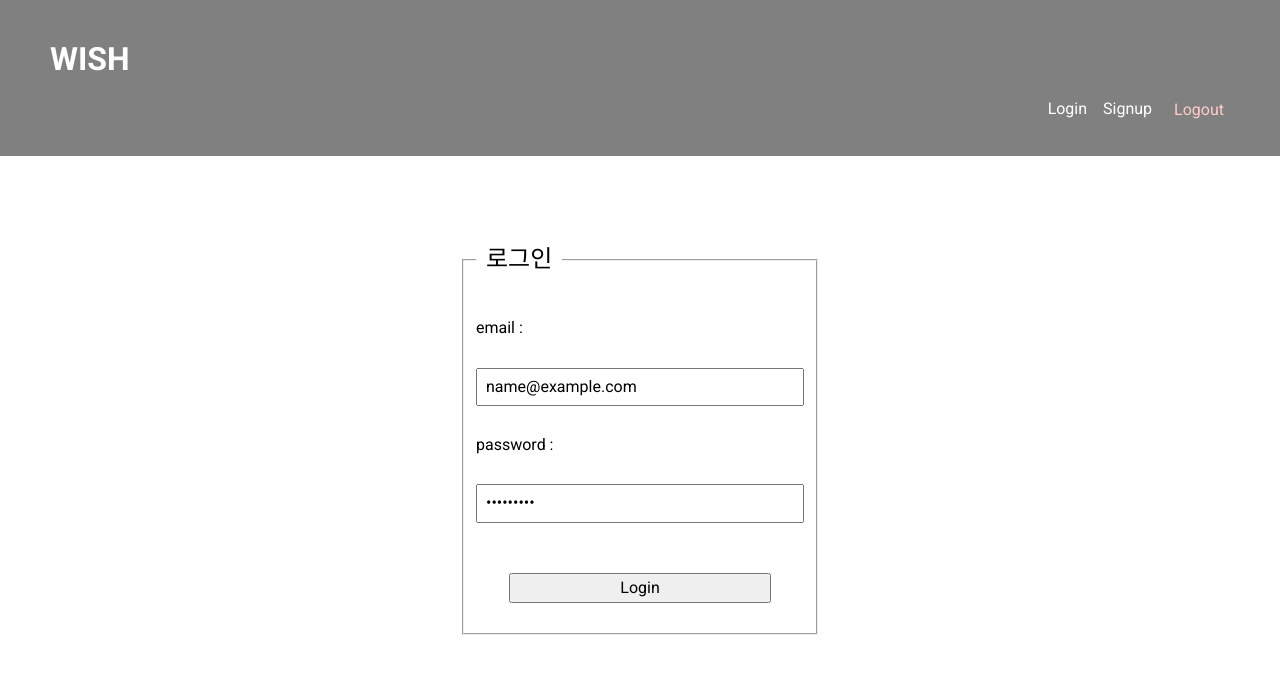
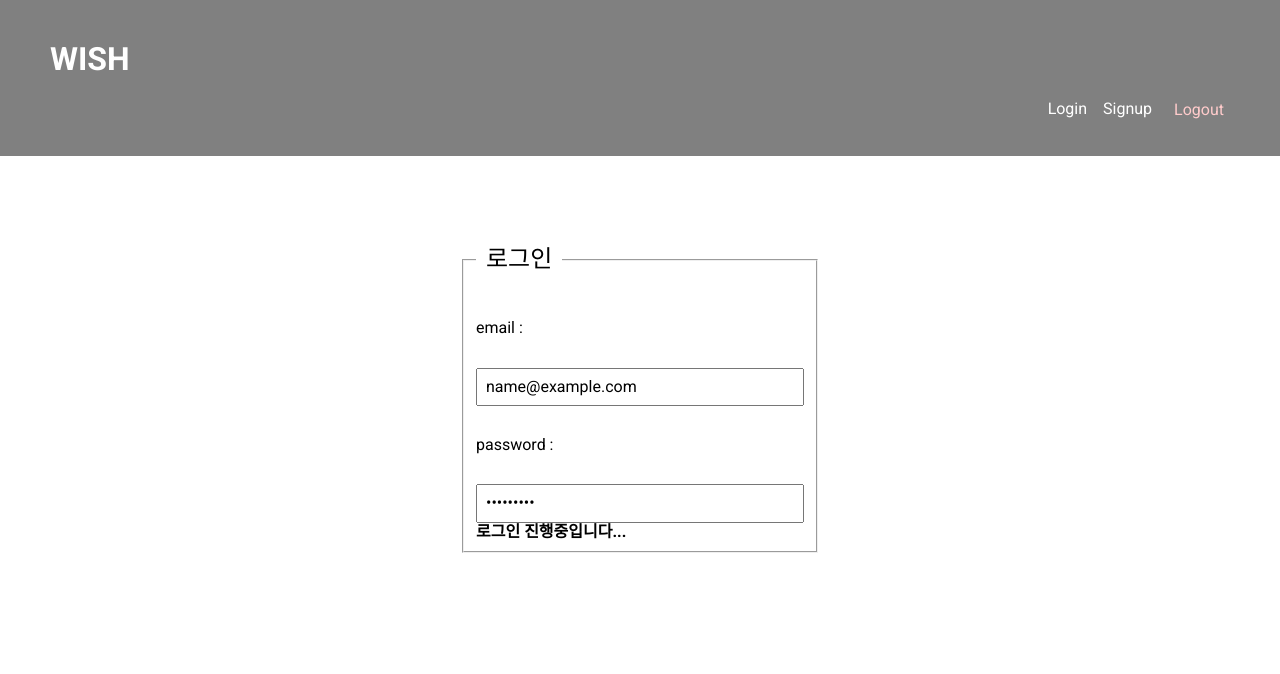
Before and after one commit to waterbinnn/wish-todo, a React (Create React App) app: page /login in a window 1280 px wide. Both pictures are taken after typing "name@example.com", "Sample123" into the empty fields and a click on the button "Login". Shown: the top 674 px of the page. Built offline with nearby package versions, Linux system fonts and the light colour scheme; no server answers; the HTML template or start-up script is replaced by a standard one.

Commit message:
Feature: 로그인 기능 구현

```diff
--- /dev/null
+++ b/src/hooks/useLogin.jsx
@@ -0,0 +1,36 @@
+import { useState } from 'react'
+import { appAuth } from '../firebase/config'
+import { signInWithEmailAndPassword } from 'firebase/auth'
+import { useAuthContext } from './useAuthContext';
+
+export const useLogin = () => {
+    const [error, setError] = useState(null);
+    const [isPending, setIsPending] = useState(false);
+    const { dispatch } = useAuthContext();
+
+    const login = (email, password) => {
+        setError(null);
+        setIsPending(true);
+
+        signInWithEmailAndPassword(appAuth, email, password)
+            .then((userCredential) => {
+                // Loged in
+                const user = userCredential.user;
+                dispatch({ type: 'login', payload: user });
+                setError(null);
+                setIsPending(false);
+
+                if (!user) {
+                    throw new Error('회원가입에 실패했습니다.');
+                }
+
+            })
+            .catch((err) => {
+                setError(err.message);
+                setIsPending(false);
+                console.log(err.message);
+            });
+    }
+
+    return { error, isPending, login }
+}
--- a/src/pages/login/Login.jsx
+++ b/src/pages/login/Login.jsx
@@ -1,10 +1,12 @@
 import { useState } from 'react';
 import styles from './Login.module.css'
+import { useLogin } from '../../hooks/useLogin';
 
 function Login() {
 
   const [email, setEmail] = useState("");
   const [password, setPassword] = useState("");
+  const { error, isPending, login } = useLogin();
 
   const handleData = (e) => {
     if (e.target.type === 'email') {
@@ -16,7 +18,7 @@
 
   const handleSubmit = (e) => {
     e.preventDefault();
-    console.log(email, password)
+    login(email, password);
   }
 
   return (
@@ -29,7 +31,16 @@
         <label htmlFor="myPassword">password : </label>
         <input type="password" id='myPassword' value={password} onChange={handleData} required />
 
-        <button type='submit' className={styles.btn}>Login</button>
+        {!isPending &&
+          <button type='submit' className={styles.btn}>Login</button>
+        }
+        {isPending &&
+          <strong>로그인 진행중입니다...</strong>
+        }
+        {error &&
+          <strong>{error}</strong>
+        }
+
       </fieldset>
     </form>
   )
```
